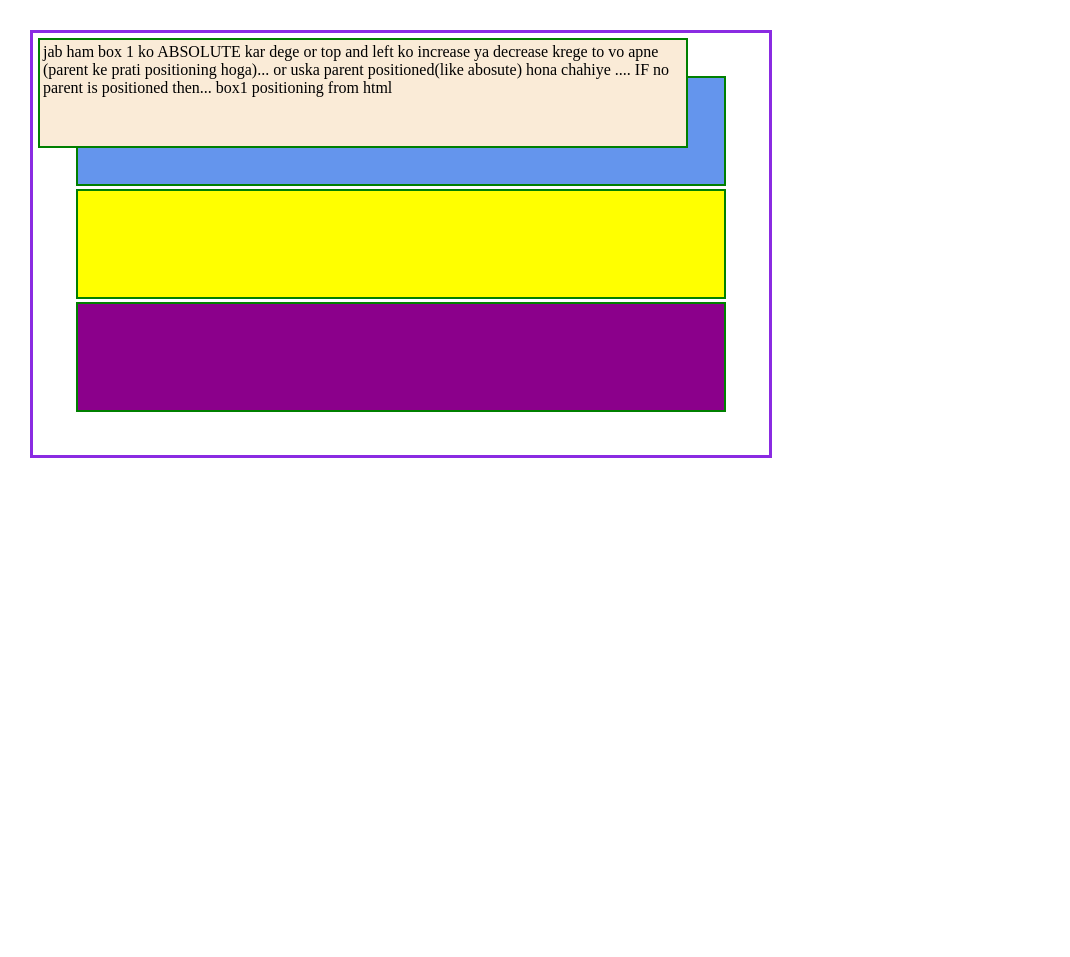
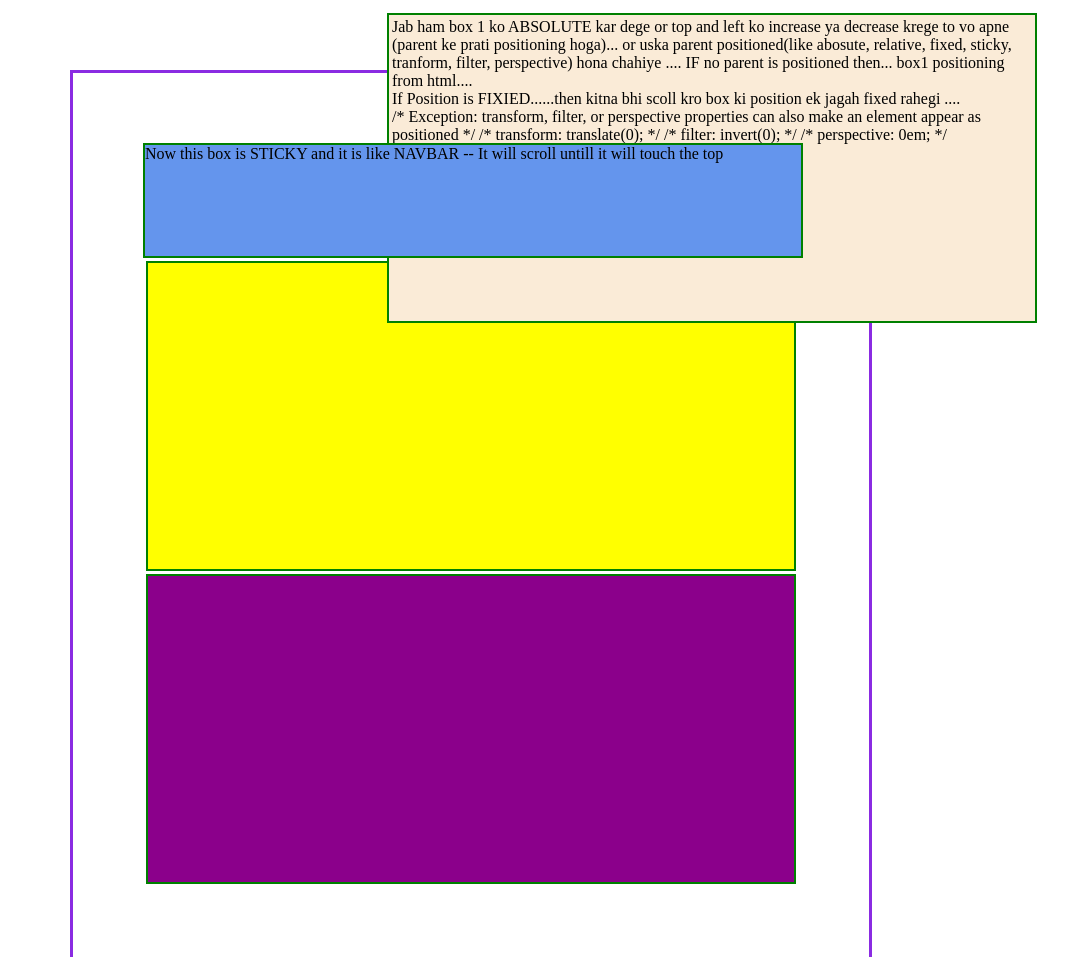
Before and after one commit to mohdsahildawah/css-code-battle-ground, a plain HTML site: page css-box-positioning.html in a window 1280 px wide. Shown: the top 957 px of the page, without its empty margins (0-1070 px from the left). Before the commit the page ends 800 px from the top, so only its background shows below. Drawn offline with Linux system fonts and the light colour scheme.

Commit message:
28- CSS box-positioning

```diff
--- a/css-box-positioning.html
+++ b/css-box-positioning.html
@@ -10,12 +10,19 @@
             padding: 0;
             margin: 0;
         }
-
+        .box {
+            margin: 3px;
+            padding: 3px;
+            height: 300px;
+            width: 50vw;
+            border: 2px solid green;
+        }
         .box1 {
             background-color: antiquewhite;
-            position: absolute;
-            top: 2px;
-            left: 2px;
+            /* position: absolute; */
+            position: fixed;
+            top: 10px;
+            left: 30vw;
         }
 
         .box2 {
@@ -23,6 +30,12 @@
             /* position: relative;
             top: -50px;
             left: 56px; */
+            position: sticky;
+            top: 0;
+            height: 111px;
+            width: 100%;
+            margin: 0;
+            padding: 0;
         }
 
         .box3 {
@@ -33,16 +46,9 @@
             background-color: darkmagenta;
         }
 
-        .box {
-            margin: 3px;
-            padding: 3px;
-            height: 100px;
-            width: 50vw;
-            border: 2px solid green;
-        }
         .parent{
-            padding: 40px;
-            margin: 30px;
+            padding: 70px;
+            margin: 70px;
             border: 3px solid blueviolet;
             position: absolute;
         }
@@ -51,8 +57,12 @@
 
 <body>
     <div class="parent">
-        <div class="box box1"> jab ham box 1 ko ABSOLUTE kar dege or top and left ko increase ya decrease krege to vo apne (parent ke prati positioning hoga)... or uska parent positioned(like abosute) hona chahiye .... IF no parent is positioned then... box1 positioning from html</div>
-        <div class="box box2"></div>
+        <div class="box box1"> Jab ham box 1 ko ABSOLUTE kar dege or top and left ko increase ya decrease krege to vo apne (parent ke prati positioning hoga)... or uska parent positioned(like abosute, relative, fixed, sticky, tranform, filter, perspective) hona chahiye .... IF no parent is positioned then... box1 positioning from html....<br> If Position is FIXIED......then kitna bhi scoll kro box ki position ek jagah fixed rahegi
+        ....<br>/* Exception: transform, filter, or perspective properties can also make an element appear as positioned */
+        /* transform: translate(0); */
+        /* filter: invert(0); */
+        /* perspective: 0em; */</div>
+        <div class="box box2"> Now this box is STICKY and it is like NAVBAR -- It will scroll untill it will touch the top </div>
         <div class="box box3"></div>
         <div class="box box4"></div>
     </div>
```
